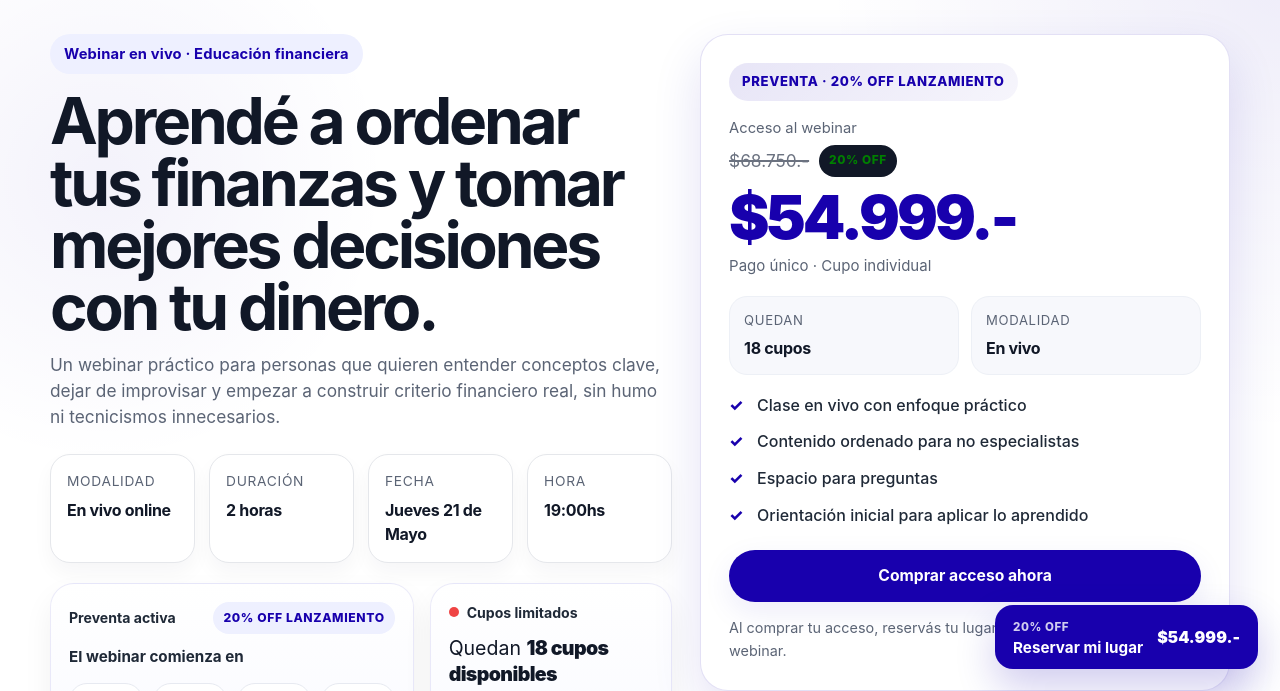
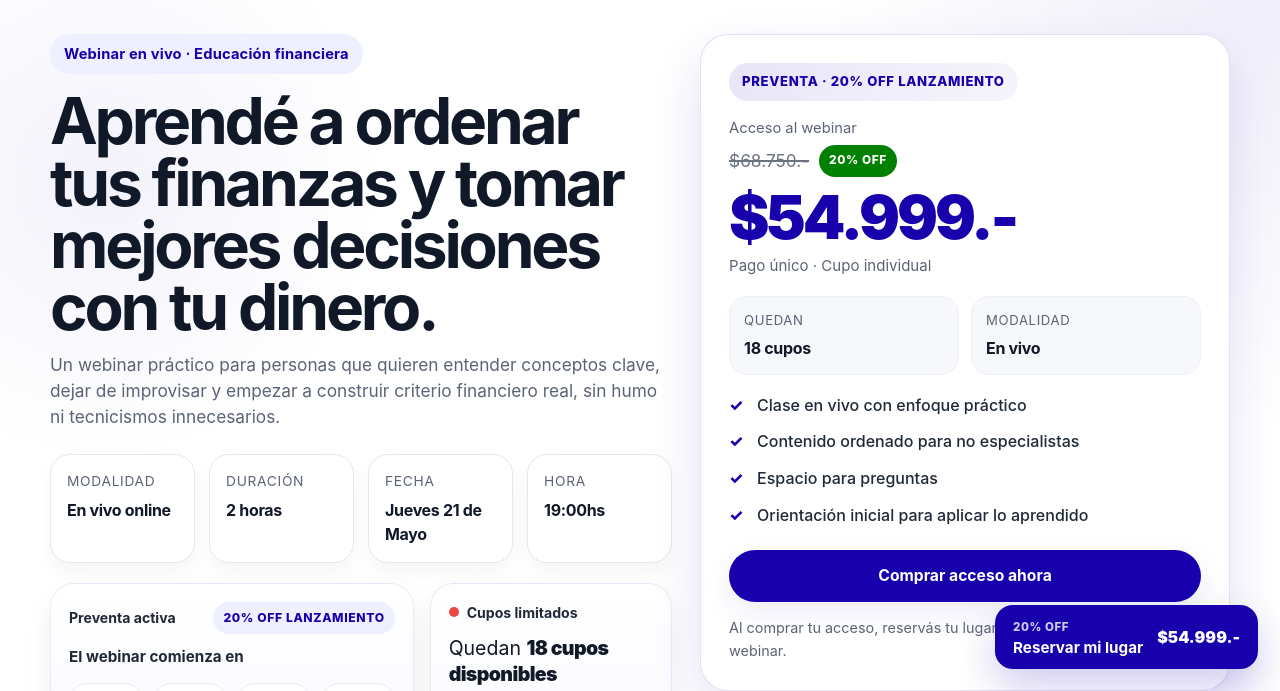
Before and after one commit to tomasrau/riofinanzasweb, a plain HTML site: page learning/index.html in a window 1280 px wide. Shown: the part 109-800 px from the top of the page. Drawn offline with Linux system fonts and the light colour scheme.

Commit message:
Change button background to green and text to white

```diff
--- a/assets/css/learning.css
+++ b/assets/css/learning.css
@@ -255,8 +255,8 @@
   align-items: center;
   padding: 7px 10px;
   border-radius: 999px;
-  background: #111827;
-  color: green;
+  background: green;
+  color: white;
   font-size: 0.74rem;
   font-weight: 800;
   text-transform: uppercase;
```
